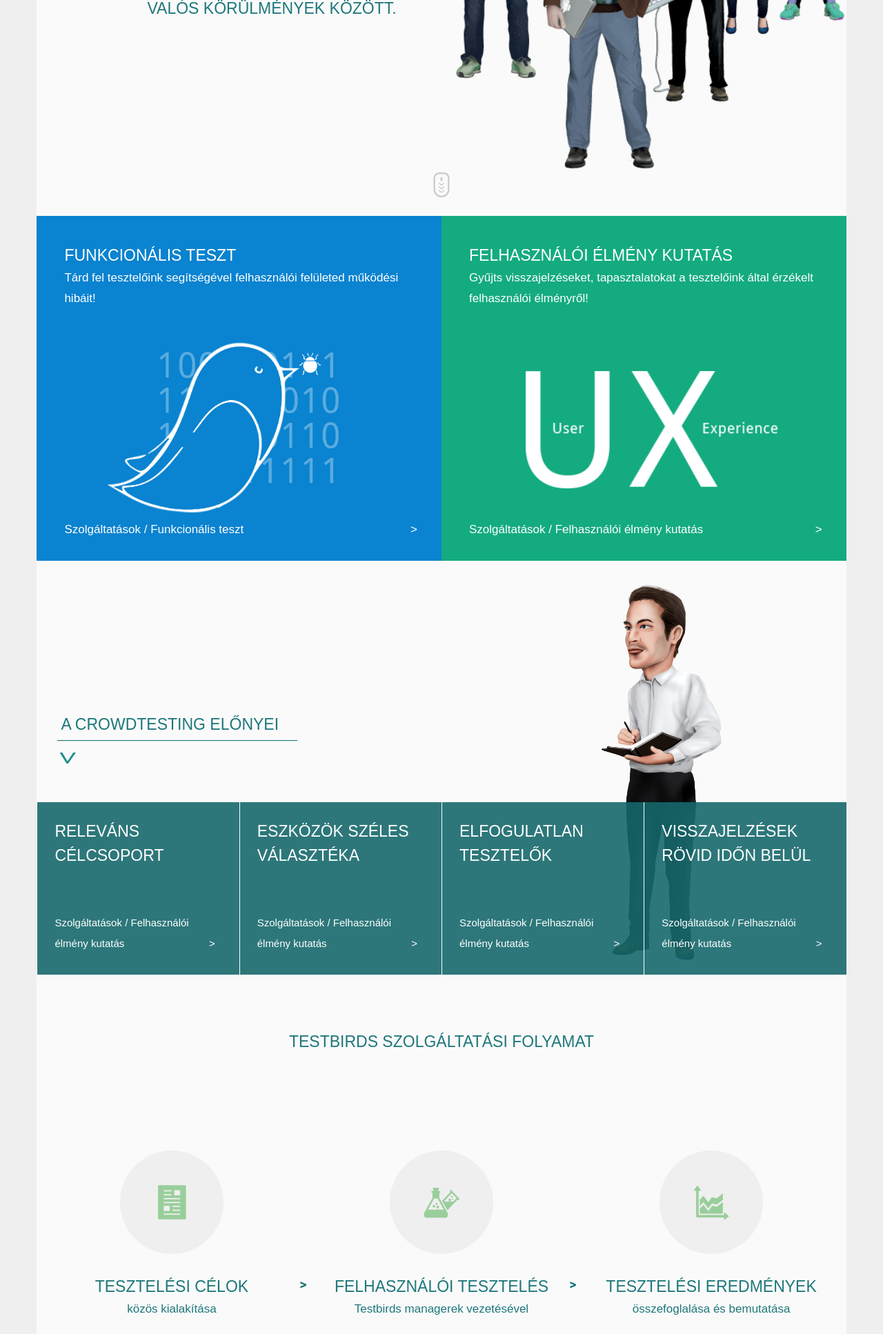
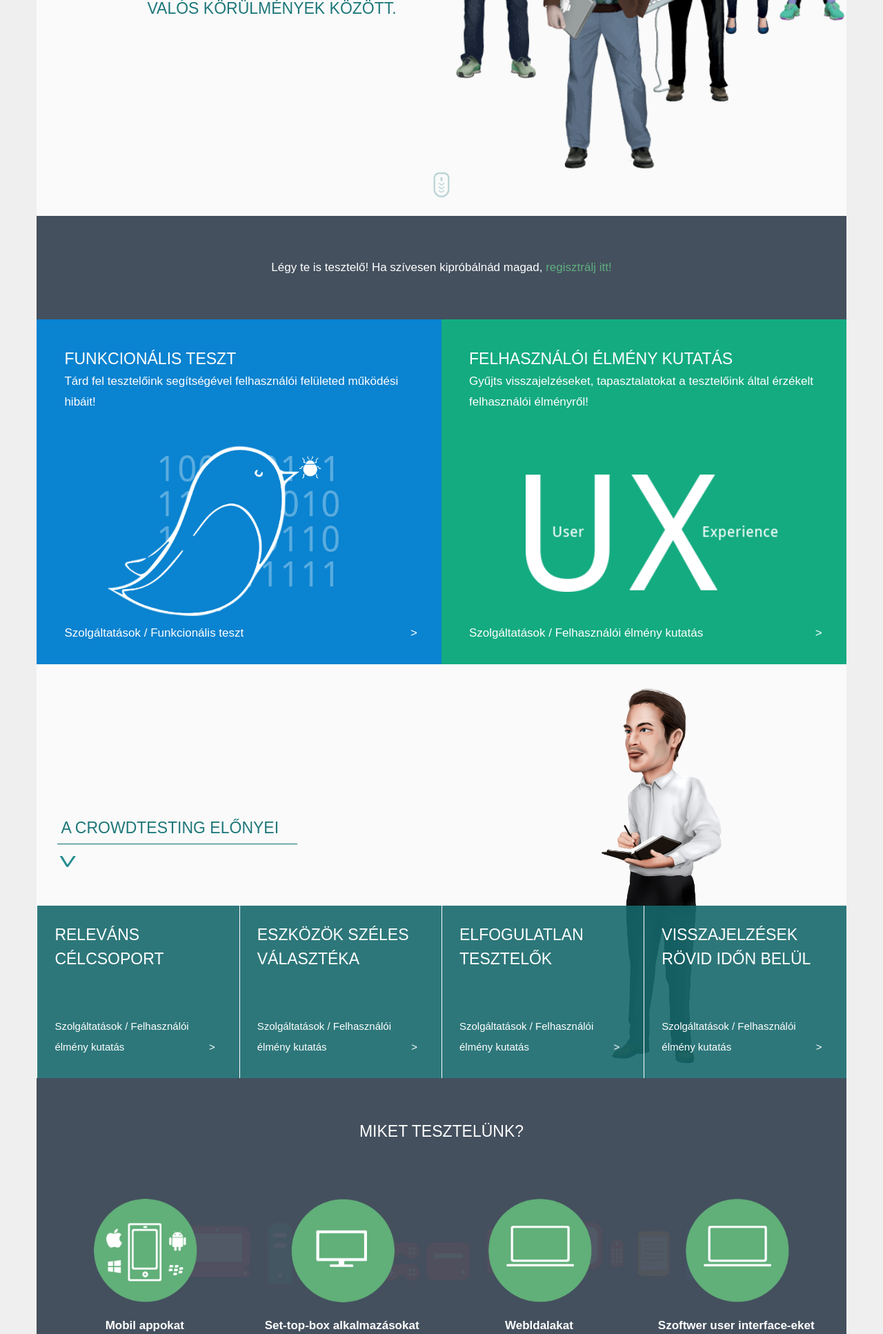
Before and after one commit to Testbirds-HU/TB, a PHP site: page / in a window 1280 px wide. Shown: the part 452-2386 px from the top of the page at 69% size. Run offline with PHP 8.4, Linux system fonts and the light colour scheme; style sheets or scripts are compiled from the project's sources; some libraries are stand-ins or nearby versions; some web fonts are replaced.

Commit message:
miket+csatlakozz

```diff
--- a/css/merge.css
+++ b/css/merge.css
@@ -491,14 +491,14 @@
     text-align: center; }
     .cover .scrollholder img {
       max-width: 40px;
-      opacity: 0.2;
+      opacity: 0.3;
       transition: all 0.1s ease-in;
       -webkit-transition: all 0.3s ease-in;
       -moz-transition: all 0.3s ease-in;
       -ms-transition: all 0.3s ease-in;
       -o-transition: all 0.3s ease-in; }
     .cover .scrollholder img:hover {
-      opacity: 0.8;
+      opacity: 1;
       margin-top: -10px;
       cursor: pointer; }
 
@@ -523,6 +523,19 @@
   .cover .row .kep {
     background-position-x: 0px;
     height: 260px; } }
+/* ==========================================================================
+ *csatlakozz section
+ *========================================================================== */
+.csatlakozz .row {
+  height: 150px;
+  background-color: #44505E;
+  text-align: center;
+  padding-top: 60px; }
+  .csatlakozz .row p {
+    color: white; }
+    .csatlakozz .row p a {
+      color: #5FAE7F; }
+
 /* ==========================================================================
  *Tesztek section
  *========================================================================== */
@@ -698,6 +711,63 @@
 @media (max-width: 660px) {
   .Elonyok .row .col-md-12 .list .el1, .Elonyok .row .col-md-12 .list .el2, .Elonyok .row .col-md-12 .list .el3, .Elonyok .row .col-md-12 .list .el4 {
     padding-left: 2rem; } }
+/* ==========================================================================
+ *MIKET section
+ *========================================================================== */
+.miket {
+  background-image: url("../img/bg.jpg");
+  background-size: cover;
+  background-attachment: fixed;
+  background-position: center;
+  background-repeat: no-repeat;
+  min-height: 500px; }
+  .miket .row .col-md-12 {
+    text-align: center;
+    padding-top: 60px;
+    padding-bottom: 80px; }
+    .miket .row .col-md-12 h2 {
+      color: white;
+      padding-bottom: 80px; }
+    .miket .row .col-md-12 h6 {
+      color: white;
+      padding-top: 168px; }
+    .miket .row .col-md-12 #device1 {
+      background-image: url("../img/what_we_test_icon_1.png");
+      background-size: contain;
+      background-position: right;
+      background-repeat: no-repeat;
+      height: 150px;
+      background-position: center; }
+    .miket .row .col-md-12 #device2 {
+      background-image: url("../img/what_we_test_icon_5.png");
+      background-size: contain;
+      background-position: right;
+      background-repeat: no-repeat;
+      height: 150px;
+      background-position: center; }
+    .miket .row .col-md-12 #device3 {
+      background-image: url("../img/what_we_test_icon_2.png");
+      background-size: contain;
+      background-position: right;
+      background-repeat: no-repeat;
+      height: 150px;
+      background-position: center; }
+    .miket .row .col-md-12 #device4 {
+      background-image: url("../img/what_we_test_icon_2.png");
+      background-size: contain;
+      background-position: right;
+      background-repeat: no-repeat;
+      height: 150px;
+      background-position: center; }
+
+/* ========================================================================== */
+@media (max-width: 992px) {
+  .miket .ikonok {
+    margin-top: -110px;
+    padding-bottom: 40px; }
+
+  .miket .row .col-md-12 h6 {
+    margin-top: 110px; } }
 /* ==========================================================================
  *Folyamat section
  *========================================================================== */
--- a/index.html
+++ b/index.html
@@ -74,6 +74,11 @@
             <div id="arrow" class="scrollholder"><img src="img/scroll_icon.png"></div>
           </div>
         </div>
+        <div class="csatlakozz">
+          <div class="row">
+            <p>Légy te is tesztelő! Ha szívesen kipróbálnád magad, <a href="kapcsolat.html" class="pageload-link">regisztrálj itt! </a></p>
+          </div>
+        </div>
         <div id="top" class="tesztek">
           <div class="row"><a href="funkcionalis.html" class="pageload-link">
               <div class="col-md-6 teszt1">
@@ -129,6 +134,27 @@
                       <p class="more">></p>
                     </div>
                   </div></a></div>
+            </div>
+          </div>
+        </div>
+        <div class="miket">
+          <div class="row">
+            <div class="col-md-12">
+              <h2>MIKET TESZTELÜNK?</h2>
+              <div class="row ikonok">
+                <div id="device1" class="col-md-3">
+                  <h6>Mobil appokat</h6>
+                </div>
+                <div id="device2" class="col-md-3">
+                  <h6>Set-top-box alkalmazásokat</h6>
+                </div>
+                <div id="device3" class="col-md-3">
+                  <h6>Webldalakat</h6>
+                </div>
+                <div id="device4" class="col-md-3">
+                  <h6>Szoftwer user interface-eket</h6>
+                </div>
+              </div>
             </div>
           </div>
         </div>
```
Also changed, not shown: index.jade (+21 -0 lines), sass/screen.sass (+92 -2 lines), img/bg.jpg (added), img/csm_usability-categorie-illustration_3b544b33a7.jpg (added), img/scroll_icon.png, img/what_we_test_icon_1.png (added), img/what_we_test_icon_2 (1).png (added), img/what_we_test_icon_2.png (added), img/what_we_test_icon_5.png (added), 1 other file.
